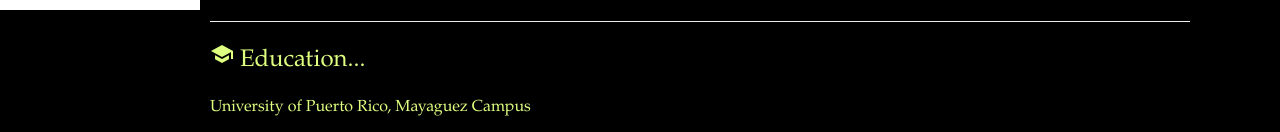
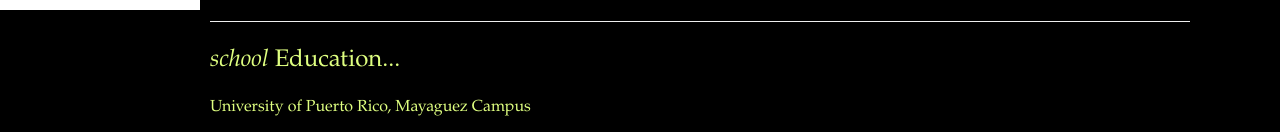
Before and after one commit to albertm311/albertm311.github.io, a plain HTML site: page index.html in a window 1280 px wide. Shown: the part 790-922 px from the top of the page. Drawn offline with nearby package versions, Linux system fonts and the light colour scheme.

Commit message:
Update index.html

```diff
--- a/index.html
+++ b/index.html
@@ -93,12 +93,16 @@ h1 {
 <title>My WebPage</title>
 <meta charset="UTF-8">
 <meta name="viewport" content="width=device-width, initial-scale=1">
-<!-- <link rel="stylesheet" href="https://www.w3schools.com/w3css/4/w3.css"> -->
+<!-- <link rel="stylesheet" href="https://www.w3schools.com/w3css/4/w3.css">
 <link rel="stylesheet" href="https://fonts.googleapis.com/css?family=Montserrat">
 <link rel="stylesheet" href="https://cdnjs.cloudflare.com/ajax/libs/font-awesome/4.7.0/css/font-awesome.min.css">
 <link rel="stylesheet" href="https://www.w3schools.com/w3css/4/w3.css">
 <link rel="stylesheet" href="https://cdnjs.cloudflare.com/ajax/libs/font-awesome/4.7.0/css/font-awesome.min.css">
-<link rel="stylesheet" href="https://fonts.googleapis.com/icon?family=Material+Icons">
+<link rel="stylesheet" href="https://fonts.googleapis.com/icon?family=Material+Icons"> -->
+
+<link rel="stylesheet" href="https://www.w3schools.com/w3css/4/w3.css">
+<link rel="stylesheet" href="https://fonts.googleapis.com/css?family=Montserrat">
+<link rel="stylesheet" href="https://cdnjs.cloudflare.com/ajax/libs/font-awesome/4.7.0/css/font-awesome.min.css">
 
 <!-- <link rel="stylesheet" href="styles.css" /> -->
 
```
